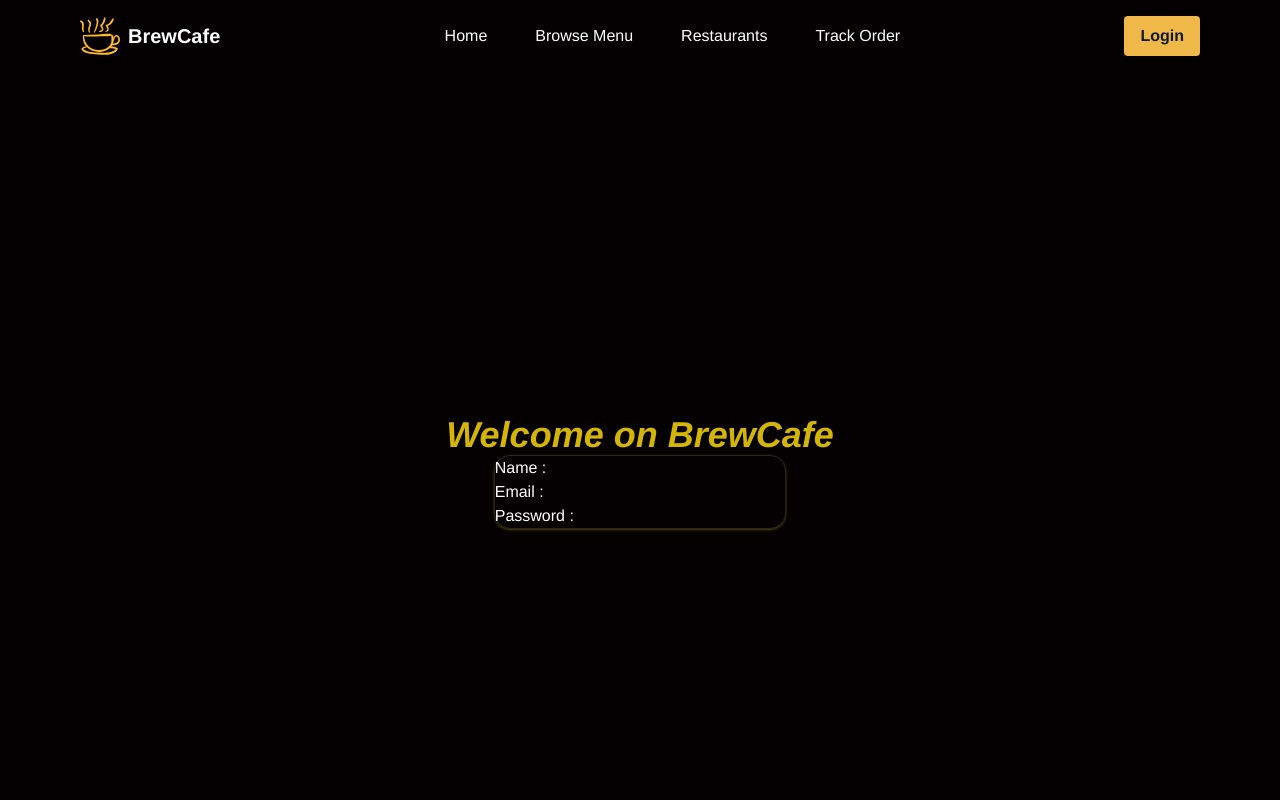
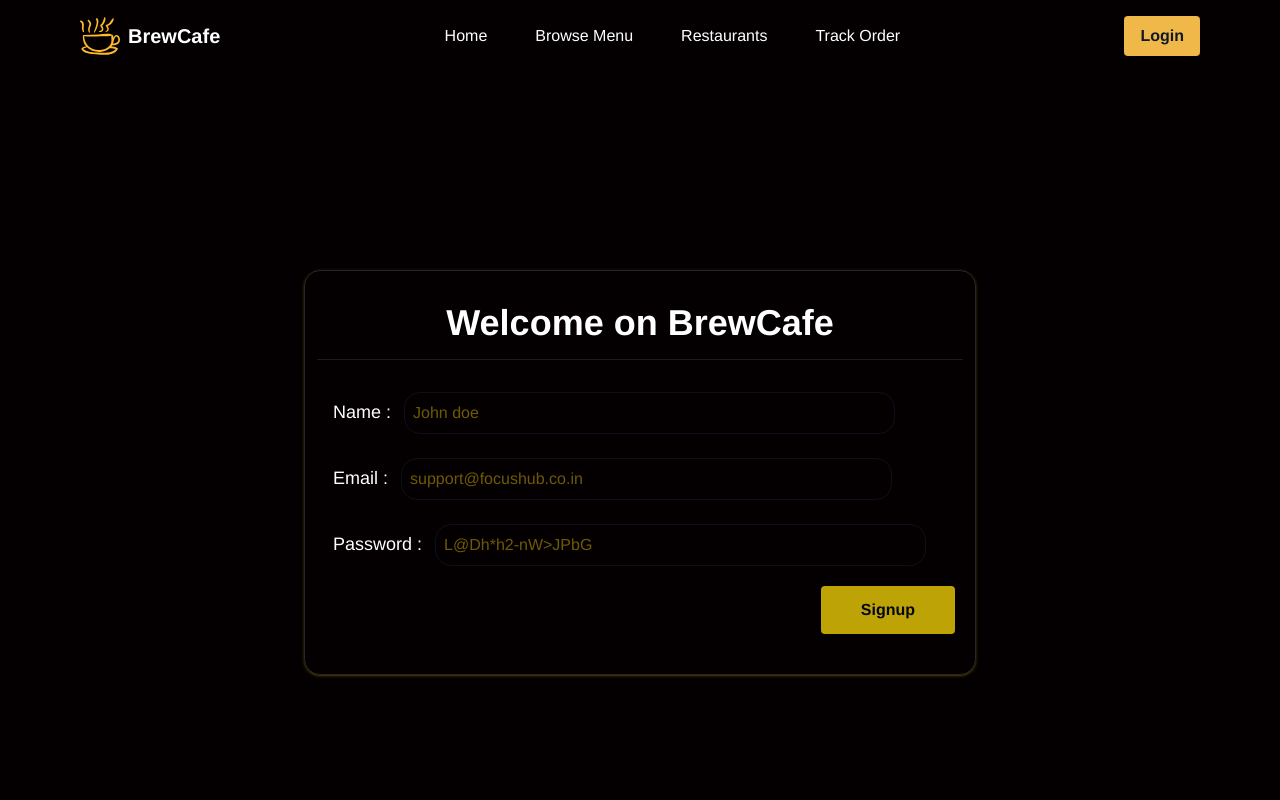
Before and after one commit to DeveloperWide/Cafe_Ordering_Platform, a React (Vite) app in the folder client/: page /auth/signup in a window 1280 px wide. Shown: the top 800 px of the page. Built offline with nearby package versions, Linux system fonts and the light colour scheme.

Commit message:
work on auth in frontend

```diff
--- /dev/null
+++ b/client/src/components/auth/Form.tsx
@@ -0,0 +1,27 @@
+import Input from "./Input";
+
+interface FormProps {
+  type: "signup" | "login";
+}
+
+const Form = ({ type }: FormProps) => {
+  return (
+    <form className="border border-white/15 rounded-2xl shadow shadow-xl/30 shadow-secondary px-3 py-8 flex flex-col justify-center w-80 md:w-xl lg:w-2xl ">
+      <h1 className="self-center text-xl sm:text-2xl md:text-3xl lg:text-4xl font-semibold">
+        {type == "signup" ? "Welcome on BrewCafe" : "Welcome Back on BrewCafe"}
+      </h1>
+      <hr className="w-full text-white/10 mb-5 mt-4" />
+      {type == "signup" && (
+        <Input type="text" name="name" placeholder="John doe" />
+      )}
+      <Input type="email" name="email" placeholder="support@focushub.co.in" />
+      <Input type="password" name="password" placeholder="L@Dh*h2-nW>JPbG" />
+
+      <button className="self-end relative z-0 rounded font-semibold text-gray-950 bg-secondary/90 px-10 py-3 transition-[all_0.3s_ease] after:absolute after:left-0 after:top-0 after:-z-10 after:h-full after:w-0 after:rounded after:bg-secondary cursor-pointer after:transition-[all_0.3s_ease]  hover:after:w-full mx-2 my-2 ">
+        {type == "signup" ? "Signup" : "Login"}
+      </button>
+    </form>
+  );
+};
+
+export default Form;
--- /dev/null
+++ b/client/src/components/auth/Input.tsx
@@ -0,0 +1,27 @@
+import { type InputHTMLAttributes } from "react";
+
+interface InputProps {
+  type: InputHTMLAttributes<HTMLInputElement>["type"];
+  name: string;
+  placeholder: string;
+}
+
+const Input = ({ type, name, placeholder }: InputProps) => {
+  return (
+    <div className="my-3 mx-4">
+      <label htmlFor={name} className="capitalize text-sm md:text-lg">
+        {name} :{" "}
+      </label>
+      <input
+        type={type}
+        name={name}
+        id={name}
+        placeholder={placeholder}
+        autoComplete="off"
+        className="w-[65%] mx-1 sm:w-[80%] lg:mx-2 px-2 py-2 rounded-2xl border border-gray-900/70 text-secondary outline-none"
+      />
+    </div>
+  );
+};
+
+export default Input;
--- a/client/src/layouts/Navbar.tsx
+++ b/client/src/layouts/Navbar.tsx
@@ -48,9 +48,13 @@ const Navbar = () => {
         </Link>
 
         {/* Mobile Menu Button */}
-        <button className="lg:hidden" onClick={() => setIsOpen(!isOpen)}>
+        <Link
+          to="/auth/login"
+          className="lg:hidden"
+          onClick={() => setIsOpen(!isOpen)}
+        >
           {isOpen ? <X size={28} /> : <Menu size={28} />}
-        </button>
+        </Link>
       </div>
 
       {/* Mobile Menu */}
--- a/client/src/pages/auth/Login.tsx
+++ b/client/src/pages/auth/Login.tsx
@@ -1,7 +1,9 @@
+import Form from "../../components/auth/Form";
+
 const Login = () => {
   return (
-    <div className="h-screen w-full flex justify-center items-center">
-      Login
+    <div className="h-screen w-full flex flex-col justify-center items-center">
+      <Form type="login" />
     </div>
   );
 };
--- a/client/src/pages/auth/Signup.tsx
+++ b/client/src/pages/auth/Signup.tsx
@@ -1,23 +1,9 @@
+import Form from "../../components/auth/Form";
+
 const Signup = () => {
   return (
     <div className="h-screen w-full flex flex-col justify-center items-center">
-      <h1 className="text-4xl font-bold italic text-secondary">
-        Welcome on BrewCafe
-      </h1>
-      <form className="signup_card border border-white/15 rounded-2xl shadow shadow-xl/30 shadow-secondary">
-        <div className="name_field">
-          <label htmlFor="name">Name : </label>
-          <input type="text" name="name" id="name" />
-        </div>
-        <div className="email_field">
-          <label htmlFor="email">Email : </label>
-          <input type="email" name="email" id="email" />
-        </div>
-        <div className="passowrd_field">
-          <label htmlFor="password">Password : </label>
-          <input type="password" name="password" id="password" />
-        </div>
-      </form>
+      <Form type="signup" />
     </div>
   );
 };
```
